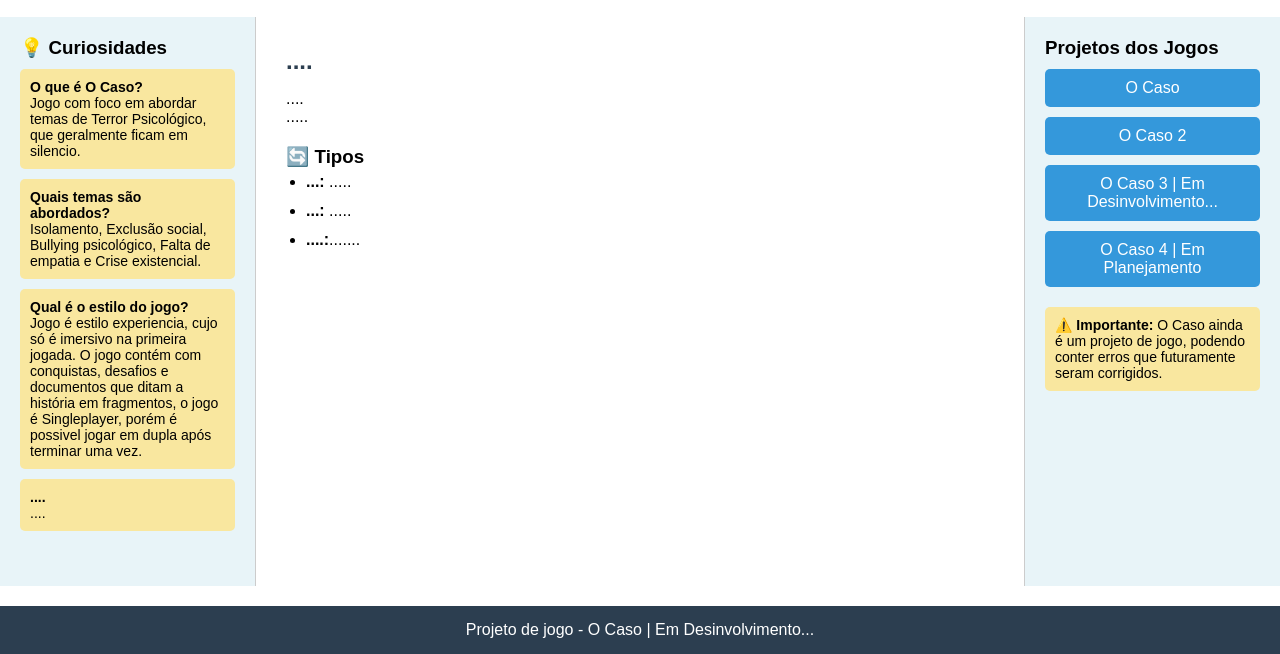
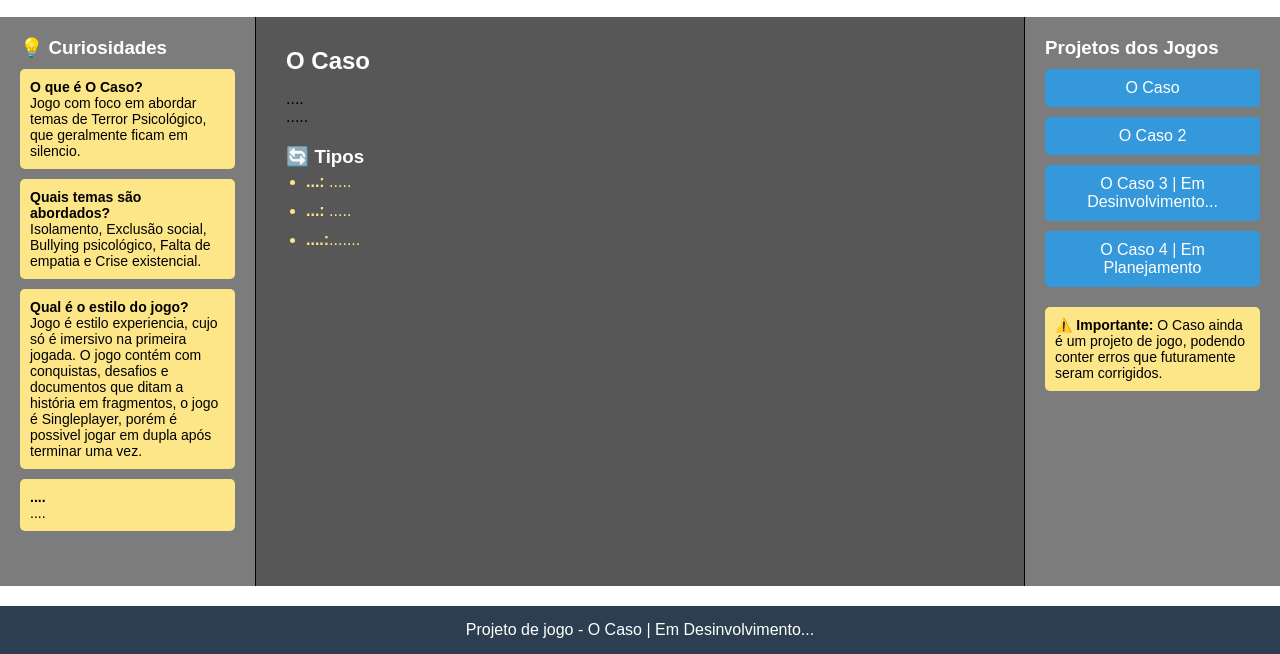
Before and after one commit to Rasputio123/Rasputio123.github.io, a plain HTML site: page index.html in a window 1280 px wide. Shown: the part 146-800 px from the top of the page. Drawn offline with Linux system fonts and the light colour scheme.

Commit message:
Update index.html

```diff
--- a/index.html
+++ b/index.html
@@ -16,7 +16,7 @@ flex-direction: column;
 
 header {
 background-color: #2c3e50;
-color: white;
+color: rgb(255, 255, 255);
 padding: 20px;
 text-align: center;
 }
@@ -27,32 +27,36 @@ margin: 20px 0;
 color: #2c3e50;
 }
 
+h3 {
+color: #ffffff;
+}
+
 section {
 width: 100%;
 flex: 1;
-background-color: #f0f0f0;
+background-color: #ffffff;
 display: flex;
 min-height: 500px;
 }
 
 #primeiro {
 width: 20%;
-background-color: #e8f4f8;
+background-color: #7c7c7c;
 padding: 20px;
-border-right: 1px solid #ccc;
+border-right: 1px solid #000000;
 }
 
 #segundo {
 width: 60%;
-background-color: white;
+background-color: #575757;
 padding: 30px;
 }
 
 #terceiro {
 width: 20%;
-background-color: #e8f4f8;
+background-color: #7c7c7c;
 padding: 20px;
-border-left: 1px solid #ccc;
+border-left: 1px solid #000000;
 }
 
 footer {
@@ -112,7 +116,7 @@ font-weight: bold;
 }
 
 .dica {
-background-color: #f9e79f;
+background-color: #fde688;
 padding: 10px;
 border-radius: 5px;
 margin: 10px 0;
@@ -121,8 +125,11 @@ font-size: 14px;
 
 h5 {
 font-size: 24px;
-color: #2c3e50;
+color: #ffffff;
 margin-bottom: 15px;
+}
+.cor {
+color:#fde688;
 }
 </style>
 </head>
@@ -156,16 +163,16 @@ Jogo é estilo experiencia, cujo só é imersivo na primeira jogada. O jogo cont
 </div>
 
 <div id="segundo">
-<h5>....</h5>
+<h5>O Caso</h5>
 <p>....</p>
 
 <p>.....</p>
 
 <h3 style="margin-top: 20px;">🔄 Tipos</h3>
 <ul style="margin-left: 20px; line-height: 1.8;">
-<li><strong>...:</strong> .....</li>
-<li><strong>...:</strong> .....</li>
-<li><strong>....:</strong>.......</li>
+<li class="cor"><strong class="cor">...:</strong> .....</li>
+<li class="cor"><strong class="cor">...:</strong> .....</li>
+<li class="cor"><strong class="cor">....:</strong>.......</li>
 </ul>
 
 
```
